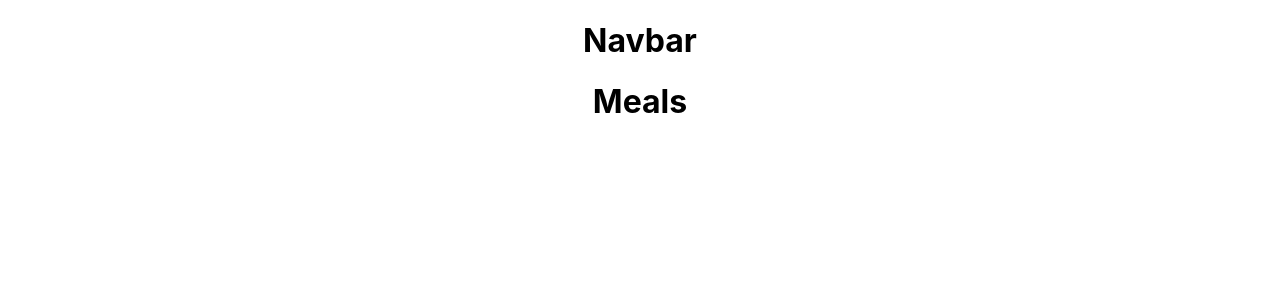
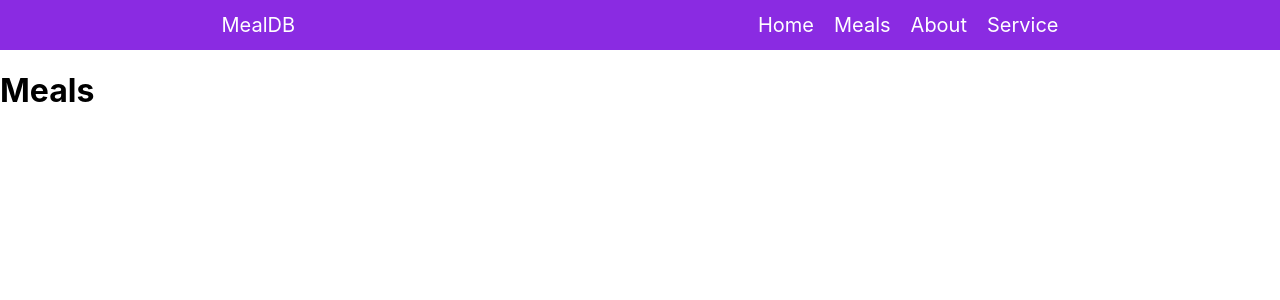
Before and after one commit to nahidsultan19/mealDb-API-integration-react, a React (Create React App) app: page / in a window 1280 px wide. Shown: the top 300 px of the page. Built offline with nearby package versions, Linux system fonts and the light colour scheme.

Commit message:
navbar completed.

```diff
--- a/src/App.js
+++ b/src/App.js
@@ -4,7 +4,7 @@ import Header from './Components/Header/Header';
 
 function App() {
   return (
-    <div className="App">
+    <div>
       <Header></Header>
       <Meals></Meals>
     </div>
--- a/src/Components/Header/Header.css
+++ b/src/Components/Header/Header.css
@@ -0,0 +1,19 @@
+.header{
+    background-color: blueviolet;
+
+}
+.navbar{
+    display: flex;
+    align-items: center;
+    justify-content: space-around;
+    height: 50px;
+    font-size: 20px;
+
+}
+.navbar a{
+    text-decoration: none;
+    color: #fff;
+}
+.navbar-container a{
+    margin-left: 20px;
+}
--- a/src/Components/Header/Header.js
+++ b/src/Components/Header/Header.js
@@ -1,9 +1,18 @@
 import React from 'react';
+import './Header.css';
 
 const Header = () => {
     return (
-        <div>
-            <h1>Navbar</h1>
+        <div className='header'>
+            <div className="navbar">
+                <a href="/logo">MealDB</a>
+                <div className="navbar-container">
+                    <a href="/home">Home</a>
+                    <a href="/meals">Meals</a>
+                    <a href="/about">About</a>
+                    <a href="/service">Service</a>
+                </div>
+            </div>
         </div>
     );
 };
```
